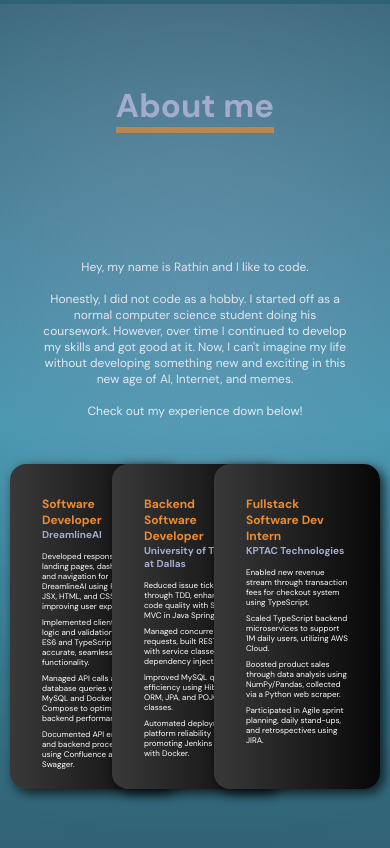
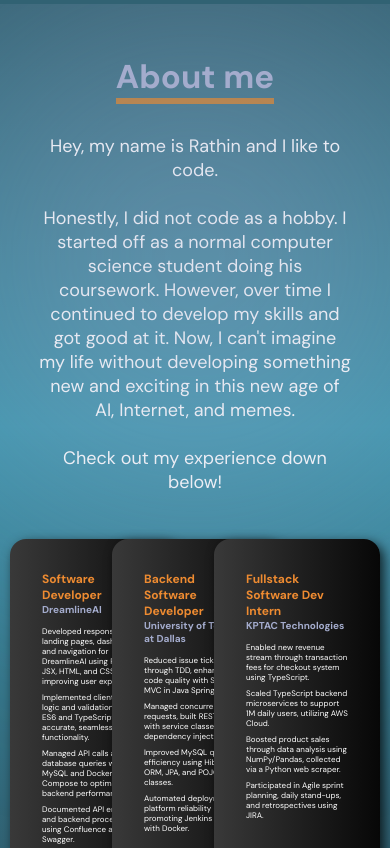
Before and after one commit to rathink4/Portfolio-Website, a React (Vite) app: page / in a window 390 px wide. Shown: the part 840-1688 px from the top of the page. Built offline with nearby package versions, Linux system fonts and the light colour scheme.

Commit message:
mobile - about and card

```diff
--- a/package.json
+++ b/package.json
@@ -10,7 +10,7 @@
     "lint": "eslint . --ext js,jsx --report-unused-disable-directives --max-warnings 0",
     "preview": "vite preview",
     "predeploy": "npm run build",
-    "deploy": "gh-pages -d dist"
+    "deploy": "gh-pages -b gh-pages -d dist"
   },
   "dependencies": {
     "@emailjs/browser": "^4.4.1",
--- a/src/components/about/about.scss
+++ b/src/components/about/about.scss
@@ -70,7 +70,7 @@
             color: white;
 
             @include mobile {
-               font-size: 12px;
+               font-size: 18px;
             }
         }
     }
```
Also changed, not shown: 1 other file (tests, documents, lock files or other folders).
